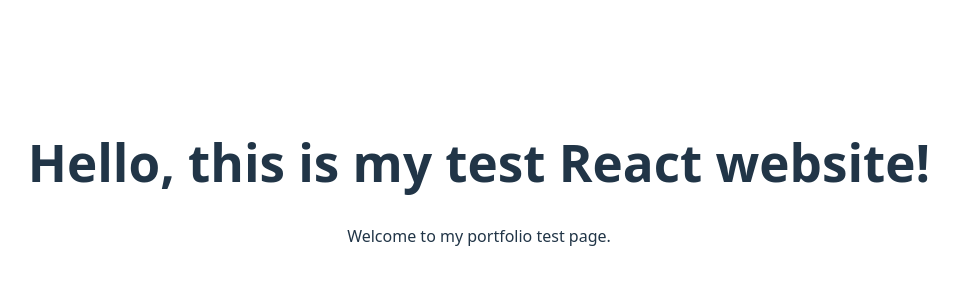
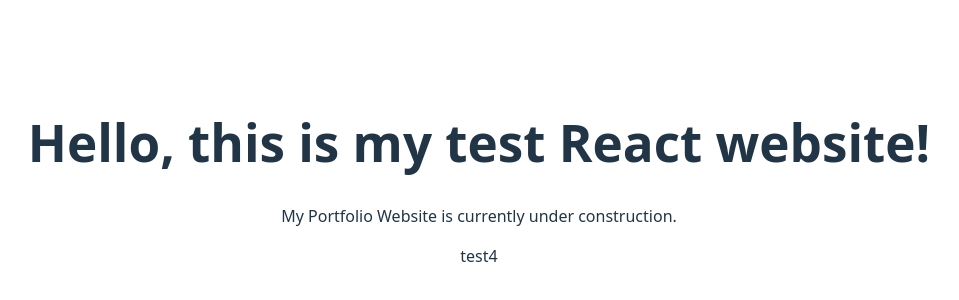
Before and after one commit to NiklasComposer/My-Portfolio-Website, a React (Vite) app: page / in a window 1280 px wide. Shown: the part 226-526 px from the top of the page, without its empty margins (161-1120 px from the left). Built offline with nearby package versions, Linux system fonts and the light colour scheme.

Commit message:
change title

```diff
--- a/src/App.jsx
+++ b/src/App.jsx
@@ -4,7 +4,8 @@ function App() {
   return (
     <div style={{ textAlign: 'center', marginTop: '50px' }}>
       <h1>Hello, this is my test React website!</h1>
-      <p>Welcome to my portfolio test page.</p>
+      <p>My Portfolio Website is currently under construction.</p>
+      <p>test4</p>
     </div>
   )
 }
```
